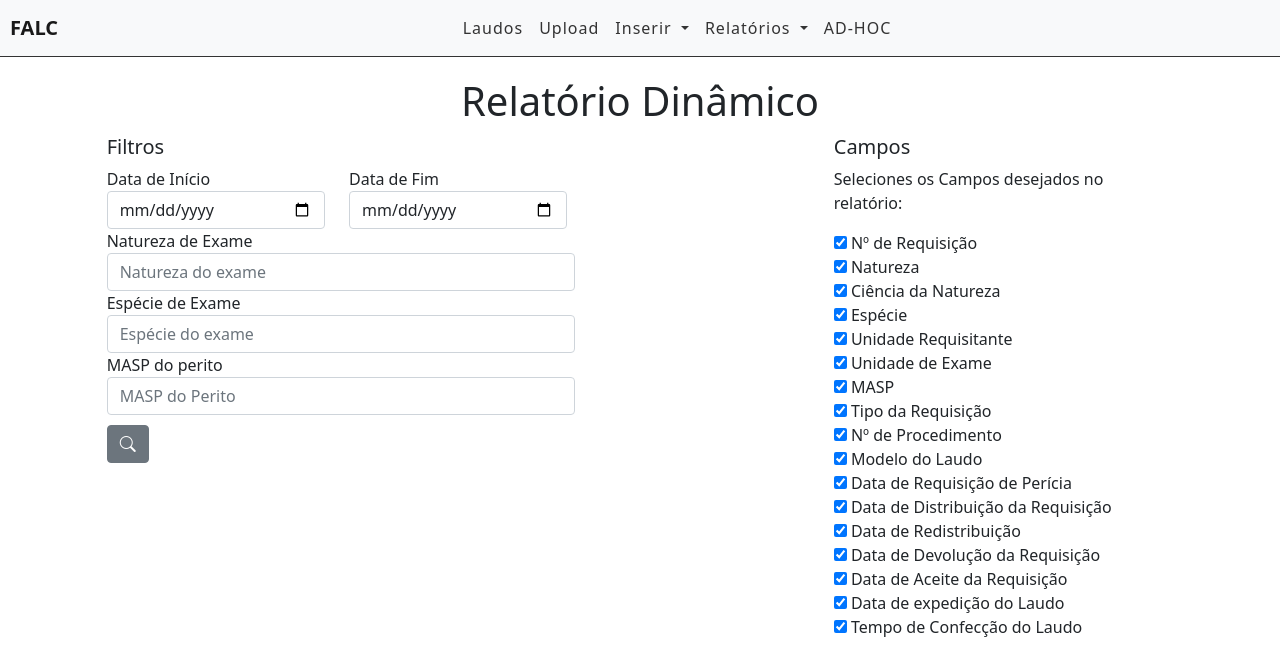
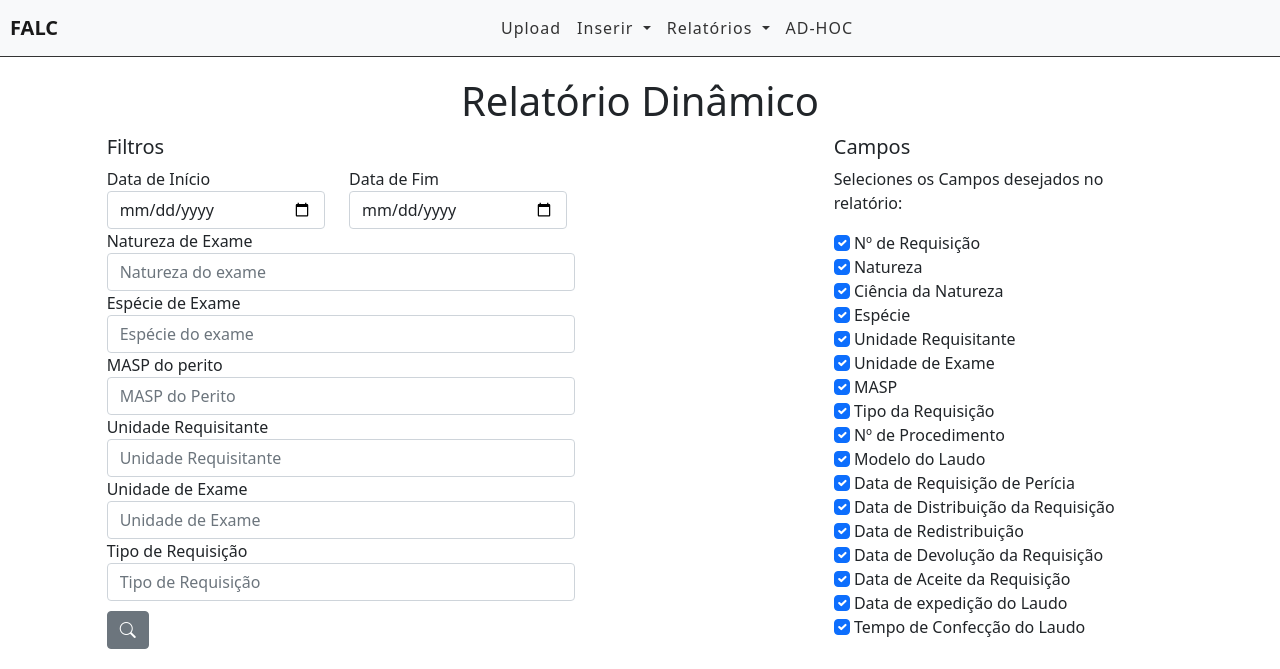
Before and after one commit to MsouzaLeo/TFG_Front, a Django app: page /ad-hoc/ in a window 1280 px wide. Shown: the top 669 px of the page. Run offline with Django 3.2, Linux system fonts and the light colour scheme; data that the repository does not hold is empty; parts of the project's set-up code (start-up, migrations or seed data) failed here and were passed over; some libraries are stand-ins or nearby versions.

Commit message:
Ad-Hoc reports done

```diff
--- a/tables/templates/base.html
+++ b/tables/templates/base.html
@@ -24,9 +24,9 @@
                 </button>
                 <div class="collapse navbar-collapse" id="navbarSupportedContent">
                     <ul class="navbar-nav me-auto mb-2 mb-lg-0">
-                        <li class="nav-item">
+                        <!-- <li class="nav-item">
                             <a class="nav-link" href="/laudo">Laudos</a>
-                        </li>
+                        </li> -->
                         <li class="nav-item">
                             <a class="nav-link" href="/upload">Upload</a>
                         </li>
--- a/tables/templates/relatorios/relatorio_adhoc.html
+++ b/tables/templates/relatorios/relatorio_adhoc.html
@@ -43,6 +43,26 @@
                     <input type="text" id="masp" name="masp" class="form-control" placeholder="MASP do Perito" value="{{request.GET.masp}}">
                 </div>
 
+                <div class="form-group col-8">
+                    <label for="unires">
+                        Unidade Requisitante
+                    </label>
+                    <input type="text" id="unires" name="unires" class="form-control" placeholder="Unidade Requisitante" value="{{request.GET.unires}}">
+                </div>
+
+                <div class="form-group col-8">
+                    <label for="uniex">
+                        Unidade de Exame
+                    </label>
+                    <input type="text" id="uniex" name="uniex" class="form-control" placeholder="Unidade de Exame" value="{{request.GET.uniex}}">
+                </div>
+
+                <div class="form-group col-8">
+                    <label for="tpres">
+                        Tipo de Requisição
+                    </label>
+                    <input type="text" id="tpres" name="tpres" class="form-control" placeholder="Tipo de Requisição" value="{{request.GET.tpres}}">
+                </div>
 
                 <button type="submit" class="btn btn-secondary" style="margin-top: 10px; margin-bottom: 30px;"><i
                         class="bi bi-search "></i></button>
@@ -55,55 +75,55 @@
                 <h5>Campos </h5>
                 <p>Seleciones os Campos desejados no relatório:</p>
                 <div>
-                    <input type=checkbox name="col1" onclick="toggleVis(this.name)" checked> Nº de Requisição
+                    <input class="form-check-input" type=checkbox name="col1" onclick="toggleVis(this.name)" checked> Nº de Requisição
                 </div>
                 <div>
-                    <input type=checkbox name="col2" onclick="toggleVis(this.name)" checked> Natureza
+                    <input class="form-check-input" type=checkbox name="col2" onclick="toggleVis(this.name)" checked> Natureza
                 </div>
                 <div>
-                    <input type=checkbox name="col3" onclick="toggleVis(this.name)" checked> Ciência da Natureza
+                    <input class="form-check-input" type=checkbox name="col3" onclick="toggleVis(this.name)" checked> Ciência da Natureza
                 </div>
                 <div>
-                    <input type=checkbox name="col4" onclick="toggleVis(this.name)" checked> Espécie
+                    <input class="form-check-input" type=checkbox name="col4" onclick="toggleVis(this.name)" checked> Espécie
                 </div>
                 <div>
-                    <input type=checkbox name="col5" onclick="toggleVis(this.name)" checked> Unidade Requisitante
+                    <input class="form-check-input" type=checkbox name="col5" onclick="toggleVis(this.name)" checked> Unidade Requisitante
                 </div>
                 <div>
-                    <input type=checkbox name="col6" onclick="toggleVis(this.name)" checked> Unidade de Exame
+                    <input class="form-check-input" type=checkbox name="col6" onclick="toggleVis(this.name)" checked> Unidade de Exame
                 </div>
                 <div>
-                    <input type=checkbox name="col7" onclick="toggleVis(this.name)" checked> MASP
+                    <input class="form-check-input" type=checkbox name="col7" onclick="toggleVis(this.name)" checked> MASP
                 </div>
                 <div>
-                    <input type=checkbox name="col8" onclick="toggleVis(this.name)" checked> Tipo da Requisição
+                    <input class="form-check-input" type=checkbox name="col8" onclick="toggleVis(this.name)" checked> Tipo da Requisição
                 </div>
                 <div>
-                    <input type=checkbox name="col9" onclick="toggleVis(this.name)" checked> Nº de Procedimento
+                    <input class="form-check-input" type=checkbox name="col9" onclick="toggleVis(this.name)" checked> Nº de Procedimento
                 </div>
                 <div>
-                    <input type=checkbox name="col10" onclick="toggleVis(this.name)" checked> Modelo do Laudo
+                    <input class="form-check-input" type=checkbox name="col10" onclick="toggleVis(this.name)" checked> Modelo do Laudo
                 </div>
                 <div>
-                    <input type=checkbox name="col11" onclick="toggleVis(this.name)" checked> Data de Requisição de Perícia
+                    <input class="form-check-input" type=checkbox name="col11" onclick="toggleVis(this.name)" checked> Data de Requisição de Perícia
                 </div>
                 <div>
-                    <input type=checkbox name="col12" onclick="toggleVis(this.name)" checked> Data de Distribuição da Requisição
+                    <input class="form-check-input" type=checkbox name="col12" onclick="toggleVis(this.name)" checked> Data de Distribuição da Requisição
                 </div>
                 <div>
-                    <input type=checkbox name="col13" onclick="toggleVis(this.name)" checked> Data de Redistribuição
+                    <input class="form-check-input" type=checkbox name="col13" onclick="toggleVis(this.name)" checked> Data de Redistribuição
                 </div>
                 <div>
-                    <input type=checkbox name="col14" onclick="toggleVis(this.name)" checked> Data de Devolução da Requisição
+                    <input class="form-check-input" type=checkbox name="col14" onclick="toggleVis(this.name)" checked> Data de Devolução da Requisição
                 </div>
                 <div>
-                    <input type=checkbox name="col15" onclick="toggleVis(this.name)" checked> Data de Aceite da Requisição
+                    <input class="form-check-input" type=checkbox name="col15" onclick="toggleVis(this.name)" checked> Data de Aceite da Requisição
                 </div>
                 <div>
-                    <input type=checkbox name="col16" onclick="toggleVis(this.name)" checked> Data de expedição do Laudo
+                    <input class="form-check-input" type=checkbox name="col16" onclick="toggleVis(this.name)" checked> Data de expedição do Laudo
                 </div>
                 <div>
-                    <input type=checkbox name="col17" onclick="toggleVis(this.name)" checked> Tempo de Confecção do Laudo
+                    <input class="form-check-input" type=checkbox name="col17" onclick="toggleVis(this.name)" checked> Tempo de Confecção do Laudo
                 </div>
             </form>
         </div>
--- a/tables/views.py
+++ b/tables/views.py
@@ -620,24 +620,26 @@ def relatorio_unidader(request):
     return render(request, 'relatorios/relatorio_unidader.html', context)
 
 
-from datetime import datetime
 def adhoc(request):
 
     natu = request.GET.get('natu')
     espe = request.GET.get('espe')
     masp = request.GET.get('masp')
+    unires = request.GET.get('unires')
+    uniex = request.GET.get('uniex')
+    tpres = request.GET.get('tpres')
     dataini = request.GET.get('dataini')
     datafim = request.GET.get('datafim')
     if not(dataini and datafim):
-        if natu or espe or masp:
+        if natu or espe or masp or unires or uniex or tpres:
             showall = LaudoModel.objects.filter(
-                cod_natureza_exame__descricao_natureza__icontains=natu, cod_especie_exame__descricao_especie__icontains=espe, masp_perito__icontains=masp)[:100]
+                cod_natureza_exame__descricao_natureza__icontains=natu, cod_especie_exame__descricao_especie__icontains=espe, masp_perito__icontains=masp, cod_unidade_requisitante__municipio__icontains=unires, cod_unidade_exame__comarca_da_unidade__icontains=uniex, tipo_requisicao__icontains=tpres)[:1000]
         else:
-            showall = LaudoModel.objects.all()[:100]
+            showall = LaudoModel.objects.all()[:1000]
     else:
-        if natu or espe or masp or (dataini and datafim):
+        if natu or espe or masp or unires or uniex or tpres or (dataini and datafim):
             showall = LaudoModel.objects.filter(
-                cod_natureza_exame__descricao_natureza__icontains=natu, cod_especie_exame__descricao_especie__icontains=espe, masp_perito__icontains=masp, data_requisicao_pericia__range=[dataini, datafim])[:100]
+                cod_natureza_exame__descricao_natureza__icontains=natu, cod_especie_exame__descricao_especie__icontains=espe, masp_perito__icontains=masp, cod_unidade_requisitante__municipio__icontains=unires, cod_unidade_exame__comarca_da_unidade__icontains=uniex, tipo_requisicao__icontains=tpres, data_requisicao_pericia__range=[dataini, datafim])[:1000]
 
     return render(request, 'relatorios/relatorio_adhoc.html', {"data": showall})
 
```
